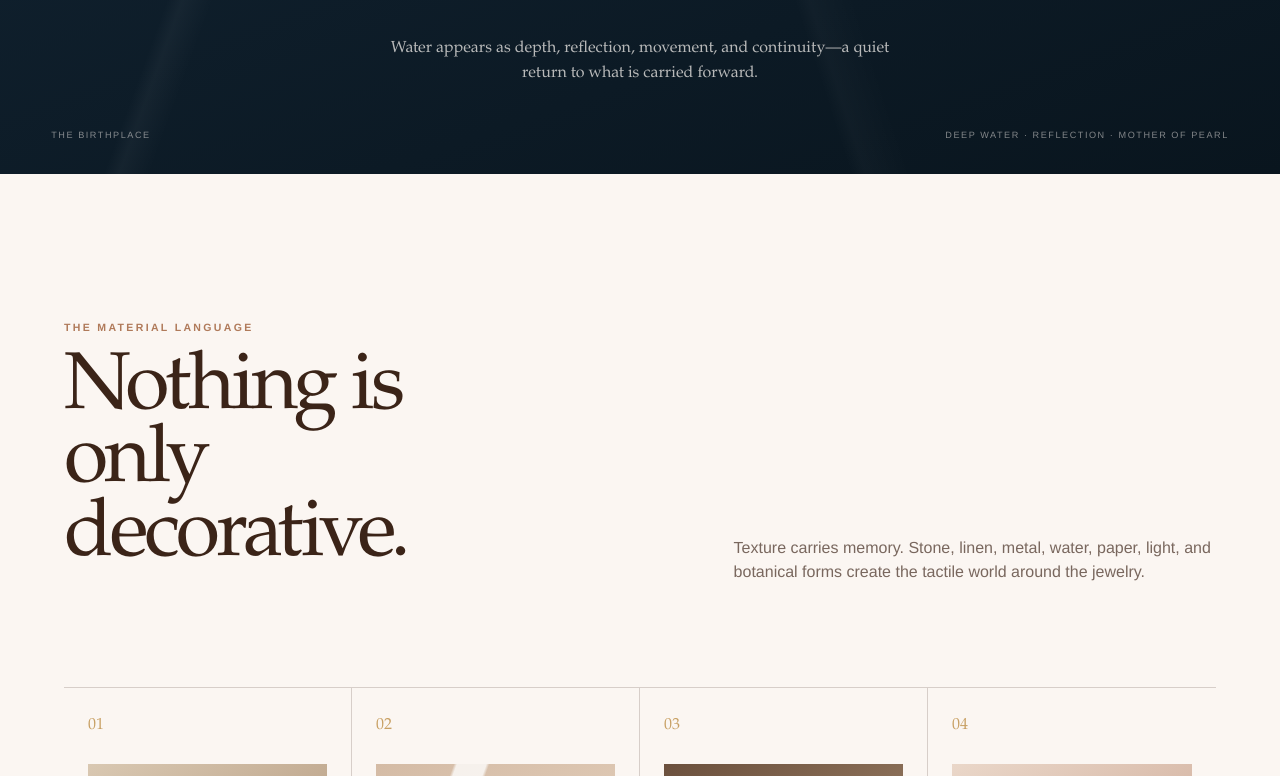
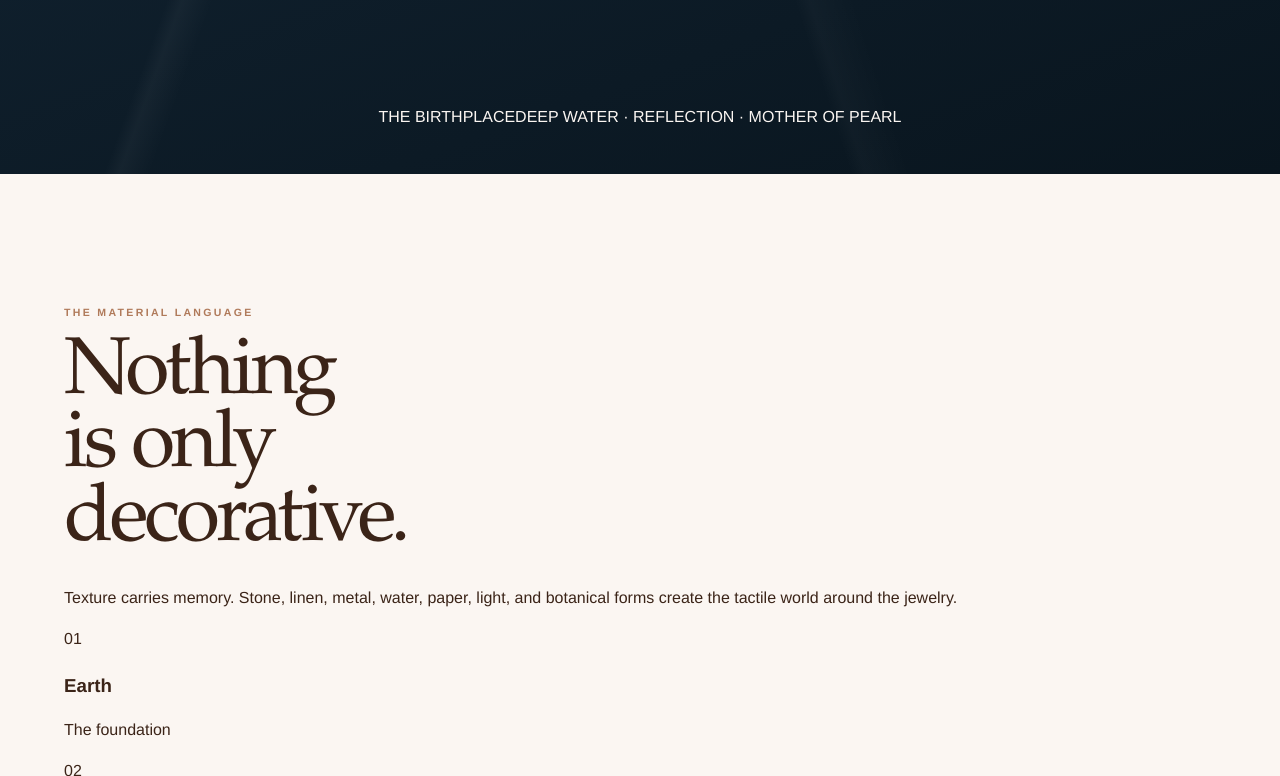
Before and after one commit to kisea-co/Aje-Bumi, a Next.js app: page / in a window 1280 px wide. Shown: the part 3704-4480 px from the top of the page. Built offline with nearby package versions, Linux system fonts and the light colour scheme.

Commit message:
Style Our Story page

```diff
--- a/app/globals.css
+++ b/app/globals.css
@@ -698,277 +698,276 @@ main {
   display: block;
   font-style: italic;
   color: #d0b79b;
-  margin-top: 0.14em;
 }
 
-.ocean-content > p:last-child {
-  max-width: 540px;
-  margin: 0 auto;
-  font-family: var(--serif);
-  font-size: 1rem;
-  color: rgba(251,246,242,.72);
+/* Our Story */
+.story-hero {
+  min-height: 100svh;
+  display: grid;
+  grid-template-columns: 76px minmax(0, .94fr) minmax(420px, 1.06fr);
+  border-bottom: 1px solid var(--line);
 }
 
-.ocean-caption {
-  position: absolute;
-  z-index: 2;
-  left: clamp(26px, 4vw, 70px);
-  right: clamp(26px, 4vw, 70px);
-  bottom: 32px;
+.story-hero-rail {
+  padding: 122px 0 32px;
+  border-right: 1px solid var(--line);
   display: flex;
+  flex-direction: column;
+  align-items: center;
   justify-content: space-between;
-  font-size: 0.57rem;
-  letter-spacing: 0.17em;
-  color: rgba(251,246,242,.5);
+  color: var(--taupe);
+  font-size: .59rem;
+  letter-spacing: .18em;
 }
 
-.materials {
-  padding-top: 145px;
-  padding-bottom: 130px;
+.story-hero-rail span:first-child {
+  writing-mode: vertical-rl;
+  transform: rotate(180deg);
 }
 
-.materials-top {
-  display: grid;
-  grid-template-columns: 1.1fr 0.9fr;
-  gap: 80px;
-  align-items: end;
+.story-hero-copy {
+  padding: clamp(150px, 19vh, 220px) clamp(36px, 6vw, 102px) 74px;
+  display: flex;
+  flex-direction: column;
+  justify-content: center;
 }
 
-.materials-top h2 {
-  max-width: 9ch;
+.story-hero h1,
+.story-manifesto h2,
+.story-values h2,
+.story-memory blockquote,
+.story-closing h2 {
+  font-family: var(--serif);
+  font-weight: 400;
+  letter-spacing: -.045em;
 }
 
-.materials-top > p {
-  max-width: 500px;
-  margin: 0 0 16px;
-  color: rgba(59,36,24,.68);
+.story-hero h1 {
+  margin: 24px 0 28px;
+  font-size: clamp(4rem, 7.2vw, 8.2rem);
+  line-height: .84;
+  max-width: 7.5ch;
 }
 
-.materials-grid {
-  margin-top: 86px;
+.story-hero h1 span {
+  display: block;
+  margin-top: .17em;
+  font-style: italic;
+  color: var(--clay);
+}
+
+.story-hero-intro {
+  max-width: 520px;
+  margin: 0;
+  font-family: var(--serif);
+  font-size: clamp(1.2rem, 1.7vw, 1.6rem);
+  line-height: 1.45;
+  color: var(--taupe);
+}
+
+.story-hero-visual {
+  min-height: 100svh;
+  position: relative;
+  overflow: hidden;
+  background:
+    radial-gradient(circle at 70% 25%, rgba(255,255,255,.6) 0 10%, transparent 31%),
+    linear-gradient(145deg, #d8b9ad 0%, #ead7cc 36%, #b87960 100%);
+}
+
+.story-hero-visual::after {
+  content: "";
+  position: absolute;
+  inset: 0;
+  background: linear-gradient(108deg, transparent 20%, rgba(255,255,255,.18) 22%, transparent 36%);
+}
+
+.story-orbit {
+  position: absolute;
+  border: 1px solid rgba(200,160,100,.82);
+  border-radius: 50%;
+}
+
+.story-orbit-one {
+  width: 190px;
+  height: 190px;
+  right: 18%;
+  top: 27%;
+}
+
+.story-orbit-two {
+  width: 86px;
+  height: 86px;
+  right: calc(18% + 52px);
+  top: calc(27% + 52px);
+  background: rgba(200,160,100,.12);
+}
+
+.story-veil {
+  position: absolute;
+  border: 1px solid rgba(255,255,255,.34);
+  border-radius: 52% 30% 60% 22%;
+  box-shadow: inset 20px 0 40px rgba(255,255,255,.14);
+}
+
+.story-veil-one {
+  width: 74%;
+  height: 56%;
+  left: 5%;
+  bottom: -16%;
+  transform: rotate(-13deg);
+}
+
+.story-veil-two {
+  width: 48%;
+  height: 42%;
+  right: -12%;
+  top: 7%;
+  transform: rotate(24deg);
+}
+
+.story-visual-label {
+  position: absolute;
+  right: 32px;
+  bottom: 28px;
+  z-index: 2;
+  font-size: .58rem;
+  letter-spacing: .18em;
+  color: rgba(59,36,24,.63);
+}
+
+.story-editorial-grid {
+  display: grid;
+  grid-template-columns: .35fr 1fr 1fr;
+  gap: clamp(36px, 5vw, 80px);
+  align-items: start;
+}
+
+.story-editorial-grid h2 {
+  margin: 0;
+  font-size: clamp(3.4rem, 5.8vw, 6.8rem);
+  line-height: .92;
+  max-width: 8ch;
+}
+
+.story-editorial-copy {
+  padding-top: 4px;
+}
+
+.story-editorial-copy .serif-intro {
+  margin-top: 0;
+}
+
+.story-editorial-copy .body-copy + .body-copy {
+  margin-top: 22px;
+}
+
+.story-memory {
+  min-height: 78svh;
+  display: grid;
+  place-items: center;
+  text-align: center;
+  color: var(--ivory);
+  background:
+    radial-gradient(circle at 50% 20%, rgba(92,127,141,.18), transparent 34%),
+    linear-gradient(160deg, #183346 0%, var(--midnight-ocean) 58%, #0a1720 100%);
+}
+
+.story-memory-inner {
+  width: min(920px, calc(100% - 48px));
+  padding: 110px 0;
+}
+
+.story-memory blockquote {
+  margin: 28px auto 38px;
+  font-size: clamp(4rem, 8vw, 8.5rem);
+  line-height: .84;
+  max-width: 8ch;
+}
+
+.story-memory blockquote span {
+  display: block;
+  font-style: italic;
+  color: #d0b79b;
+}
+
+.story-memory-inner > p:last-child {
+  max-width: 620px;
+  margin: 0 auto;
+  color: rgba(251,246,242,.72);
+  font-family: var(--serif);
+  font-size: 1.12rem;
+  line-height: 1.65;
+}
+
+.story-values-heading {
+  max-width: 760px;
+  margin-bottom: 76px;
+}
+
+.story-values-heading h2 {
+  margin: 18px 0 0;
+  font-size: clamp(3.7rem, 6vw, 7rem);
+  line-height: .9;
+}
+
+.story-values-grid {
   display: grid;
   grid-template-columns: repeat(4, 1fr);
   border-top: 1px solid var(--line);
   border-bottom: 1px solid var(--line);
 }
 
-.material-card {
-  min-height: 410px;
-  position: relative;
-  padding: 24px;
-  border-right: 1px solid var(--line);
+.story-values-grid article {
+  padding: 34px 28px 40px;
+  min-height: 290px;
 }
 
-.material-card:last-child {
-  border-right: 0;
+.story-values-grid article + article {
+  border-left: 1px solid var(--line);
 }
 
-.material-card > span {
+.story-values-grid article > span {
   font-family: var(--serif);
   color: var(--antique-gold);
+  font-size: 1.15rem;
 }
 
-.material-art {
-  height: 235px;
-  margin: 26px 0 24px;
-  overflow: hidden;
-  position: relative;
+.story-values-grid h3 {
+  margin: 62px 0 14px;
+  font-family: var(--serif);
+  font-size: 1.7rem;
+  font-weight: 400;
 }
 
-.earth .material-art {
-  background:
-    radial-gradient(circle at 30% 40%, #b49b7c 0 13%, transparent 14%),
-    radial-gradient(circle at 65% 55%, #8c7159 0 18%, transparent 19%),
-    linear-gradient(145deg, #d9c8b2, #a7896c);
+.story-values-grid p {
+  margin: 0;
+  color: rgba(59,36,24,.68);
+  font-size: .9rem;
 }
 
-.light-card .material-art {
-  background:
-    linear-gradient(110deg, transparent 0 24%, rgba(255,255,255,.78) 25% 34%, transparent 35%),
-    linear-gradient(160deg, #d4bba5, #f1e1d0);
+.story-closing {
+  padding: 150px clamp(28px, 8vw, 120px);
+  text-align: center;
+  background: var(--warm-ivory);
+  border-top: 1px solid var(--line);
 }
 
-.ritual-card .material-art {
-  background:
-    radial-gradient(circle at 51% 52%, #c8a064 0 8%, #705039 9% 14%, transparent 15%),
-    radial-gradient(circle at 50% 55%, rgba(244,211,157,.28), transparent 30%),
-    linear-gradient(150deg, #6b503d, #b69a7d);
+.story-closing h2 {
+  margin: 24px auto 28px;
+  font-size: clamp(4rem, 7vw, 8rem);
+  line-height: .88;
+  max-width: 9ch;
 }
 
-.adornment-card .material-art {
-  background:
-    radial-gradient(circle at 45% 35%, #f7eee3 0 10%, #c6b9a7 11% 19%, transparent 20%),
-    radial-gradient(circle at 65% 62%, #d2ad68 0 6%, #9d7538 7% 12%, transparent 13%),
-    linear-gradient(145deg, #ead7c9, #c59c88);
+.story-closing > p:last-child {
+  max-width: 600px;
+  margin: 0 auto;
+  color: rgba(59,36,24,.68);
+  font-family: var(--serif);
+  font-size: 1.15rem;
 }
 
-.material-card h3 {
-  font-family: var(--serif);
-  font-size: 1.6rem;
-  font-weight: 400;
-  margin: 0;
-}
-
-.material-card p {
-  margin: 4px 0 0;
-  font-family: var(--serif);
-  font-style: italic;
-  color: var(--taupe);
-}
-
-.material-quote {
-  margin: 56px auto 0;
-  text-align: center;
-  font-family: var(--serif);
-  font-style: italic;
-  font-size: 1.15rem;
-  color: var(--taupe);
-}
-
-.closing {
-  background: var(--bare-blush);
-  padding: 150px 30px;
-  text-align: center;
-}
-
-.closing-inner {
-  width: min(980px, 100%);
-  margin: 0 auto;
-}
-
-.closing-symbol {
-  width: 52px;
-  color: var(--antique-gold);
-  margin-bottom: 22px;
-}
-
-.closing h2 {
-  font-size: clamp(4rem, 8vw, 8.8rem);
-  line-height: 0.83;
-  margin: 26px auto 42px;
-  max-width: 8ch;
-}
-
-.closing h2 span {
-  display: block;
-  font-style: italic;
-  color: #a45f5f;
-  margin-top: 0.14em;
-}
-
-.closing-inner > p:last-child {
-  max-width: 560px;
-  margin: 0 auto;
-  font-family: var(--serif);
-  font-size: 1rem;
-}
-
-.newsletter {
-  display: grid;
-  grid-template-columns: 1fr 1fr;
-  gap: 90px;
-  align-items: end;
-  border-bottom: 1px solid var(--line);
-}
-
-.newsletter h2 {
-  font-size: clamp(3.4rem, 6vw, 6.8rem);
-  line-height: 0.9;
-  margin: 18px 0 24px;
-}
-
-.newsletter-copy > p:last-child {
-  max-width: 510px;
-  color: rgba(59,36,24,.68);
-}
-
-.newsletter-form {
-  display: flex;
-  align-items: center;
-  border-bottom: 1px solid var(--espresso);
-}
-
-.newsletter-form input {
-  flex: 1;
-  min-width: 0;
-  border: 0;
-  background: transparent;
-  padding: 18px 0;
-  outline: 0;
-  color: var(--espresso);
-}
-
-.newsletter-form input::placeholder {
-  color: rgba(59,36,24,.48);
-}
-
-.newsletter-form button {
-  border: 0;
-  background: transparent;
-  color: var(--espresso);
-  text-transform: uppercase;
-  letter-spacing: 0.15em;
-  font-size: 0.65rem;
-  padding: 18px 0 18px 24px;
-  cursor: pointer;
-}
-
-.footer {
-  max-width: var(--max);
-  margin: 0 auto;
-  padding: 58px clamp(28px, 5vw, 78px) 34px;
-}
-
-.footer-mark {
-  display: flex;
-  flex-direction: column;
-  gap: 10px;
-  align-items: center;
-  font-family: var(--serif);
-  font-size: 1.65rem;
-  letter-spacing: .24em;
-}
-
-.footer-symbol {
-  width: 48px;
-  color: var(--antique-gold);
-}
-
-.footer-nav {
-  margin: 48px auto;
-  display: flex;
-  justify-content: center;
-  gap: 34px;
-  font-size: 0.63rem;
-  text-transform: uppercase;
-  letter-spacing: .15em;
-}
-
-.footer-bottom {
-  border-top: 1px solid var(--line);
-  padding-top: 24px;
-  display: flex;
-  justify-content: space-between;
-  gap: 20px;
-  color: rgba(59,36,24,.56);
-  font-size: 0.66rem;
-  letter-spacing: .09em;
-  text-transform: uppercase;
-}
-
-.sr-only {
-  position: absolute;
-  width: 1px;
-  height: 1px;
-  padding: 0;
-  margin: -1px;
-  overflow: hidden;
-  clip: rect(0, 0, 0, 0);
-  white-space: nowrap;
-  border: 0;
-}
-
-@media (max-width: 1080px) {
+@media (max-width: 980px) {
   .site-header {
     grid-template-columns: 1fr auto;
   }
@@ -977,200 +976,77 @@ main {
     display: none;
   }
 
-  .hero {
-    grid-template-columns: 60px 1fr 0.9fr;
+  .hero,
+  .story-hero {
+    grid-template-columns: 58px 1fr;
   }
 
-  .hero-copy {
-    padding-left: 48px;
-    padding-right: 48px;
+  .hero-visual,
+  .story-hero-visual {
+    grid-column: 1 / 3;
+    min-height: 70svh;
   }
 
-  .hero h1 {
-    font-size: clamp(4rem, 7vw, 6.8rem);
-  }
-
-  .sacred-grid {
+  .story-editorial-grid {
     grid-template-columns: 1fr;
   }
 
-  .sacred-copy {
-    max-width: 680px;
+  .story-editorial-grid h2 {
+    max-width: 10ch;
   }
 
-  .sacred-collage {
-    max-width: 850px;
-    width: 100%;
-    margin-left: auto;
-  }
-
-  .materials-grid {
+  .story-values-grid {
     grid-template-columns: repeat(2, 1fr);
   }
 
-  .material-card:nth-child(2) {
-    border-right: 0;
+  .story-values-grid article:nth-child(3) {
+    border-left: 0;
+    border-top: 1px solid var(--line);
   }
 
-  .material-card:nth-child(-n+2) {
-    border-bottom: 1px solid var(--line);
+  .story-values-grid article:nth-child(4) {
+    border-top: 1px solid var(--line);
   }
 }
 
-@media (max-width: 760px) {
+@media (max-width: 640px) {
   .site-header {
-    height: 74px;
-    padding: 0 20px;
+    height: 78px;
+    padding-inline: 20px;
   }
 
   .header-note {
-    font-size: 0.75rem;
+    font-size: .76rem;
   }
 
-  .wordmark {
-    font-size: 0.82rem;
-    letter-spacing: .25em;
+  .story-hero {
+    grid-template-columns: 42px 1fr;
   }
 
-  .hero {
-    grid-template-columns: 1fr;
-    min-height: auto;
-    padding-top: 74px;
+  .story-hero-rail {
+    padding-top: 102px;
   }
 
-  .hero-rail {
-    display: none;
+  .story-hero-copy {
+    padding: 126px 24px 64px;
   }
 
-  .hero-copy {
-    padding: 72px 24px 62px;
-    min-height: 72svh;
+  .story-hero h1 {
+    font-size: clamp(3.4rem, 17vw, 5.4rem);
   }
 
-  .hero-symbol-row {
-    width: 170px;
-    margin-bottom: 28px;
-  }
-
-  .hero h1 {
-    font-size: clamp(4.1rem, 18vw, 6.7rem);
-    max-width: 7ch;
-  }
-
-  .hero-subline {
-    margin-bottom: 44px;
-  }
-
-  .hero-actions {
-    grid-template-columns: 1fr;
-    gap: 20px;
-  }
-
-  .hero-visual {
-    min-height: 66svh;
-  }
-
-  .section {
-    padding: 90px 22px;
-  }
-
-  .section-index {
-    margin-bottom: 54px;
-  }
-
-  .section-index span:last-child {
-    font-size: 0.55rem;
-  }
-
-  .sacred-copy h2,
-  .collection-heading h2,
-  .materials-top h2 {
-    font-size: clamp(3.7rem, 16vw, 5.7rem);
-  }
-
-  .sacred-grid {
-    gap: 58px;
-  }
-
-  .sacred-collage {
-    grid-template-columns: 1fr 1fr;
-    grid-template-rows: 1.2fr .8fr;
-    aspect-ratio: 0.85 / 1;
-  }
-
-  .collage-image.portrait {
-    grid-column: 1 / 3;
-    grid-row: 1;
-  }
-
-  .collection-heading,
-  .materials-top,
-  .newsletter {
-    grid-template-columns: 1fr;
-    gap: 34px;
-  }
-
-  .collection-grid {
-    grid-template-columns: 1fr;
-    gap: 52px;
-  }
-
-  .product-placeholder {
-    aspect-ratio: 4 / 4.8;
-  }
-
-  .collection-footer {
-    grid-template-columns: 42px 1fr 42px;
-    text-align: center;
-  }
-
-  .ocean {
-    min-height: 84svh;
-  }
-
-  .ocean blockquote {
-    font-size: clamp(4.2rem, 18vw, 7rem);
-  }
-
-  .ocean-caption {
-    flex-direction: column;
-    gap: 5px;
-  }
-
-  .materials-grid {
+  .story-values-grid {
     grid-template-columns: 1fr;
   }
 
-  .material-card {
-    border-right: 0;
-    border-bottom: 1px solid var(--line);
+  .story-values-grid article + article,
+  .story-values-grid article:nth-child(3),
+  .story-values-grid article:nth-child(4) {
+    border-left: 0;
+    border-top: 1px solid var(--line);
   }
 
-  .material-card:last-child {
-    border-bottom: 0;
-  }
-
-  .closing {
-    padding: 105px 22px;
-  }
-
-  .closing h2 {
-    font-size: clamp(4.1rem, 18vw, 7rem);
-  }
-
-  .newsletter {
-    padding-top: 95px;
-    padding-bottom: 95px;
-  }
-
-  .footer-nav {
-    flex-wrap: wrap;
-    gap: 18px 25px;
-  }
-
-  .footer-bottom {
-    flex-direction: column;
-    text-align: center;
-    align-items: center;
+  .story-closing {
+    padding-block: 110px;
   }
 }
```
